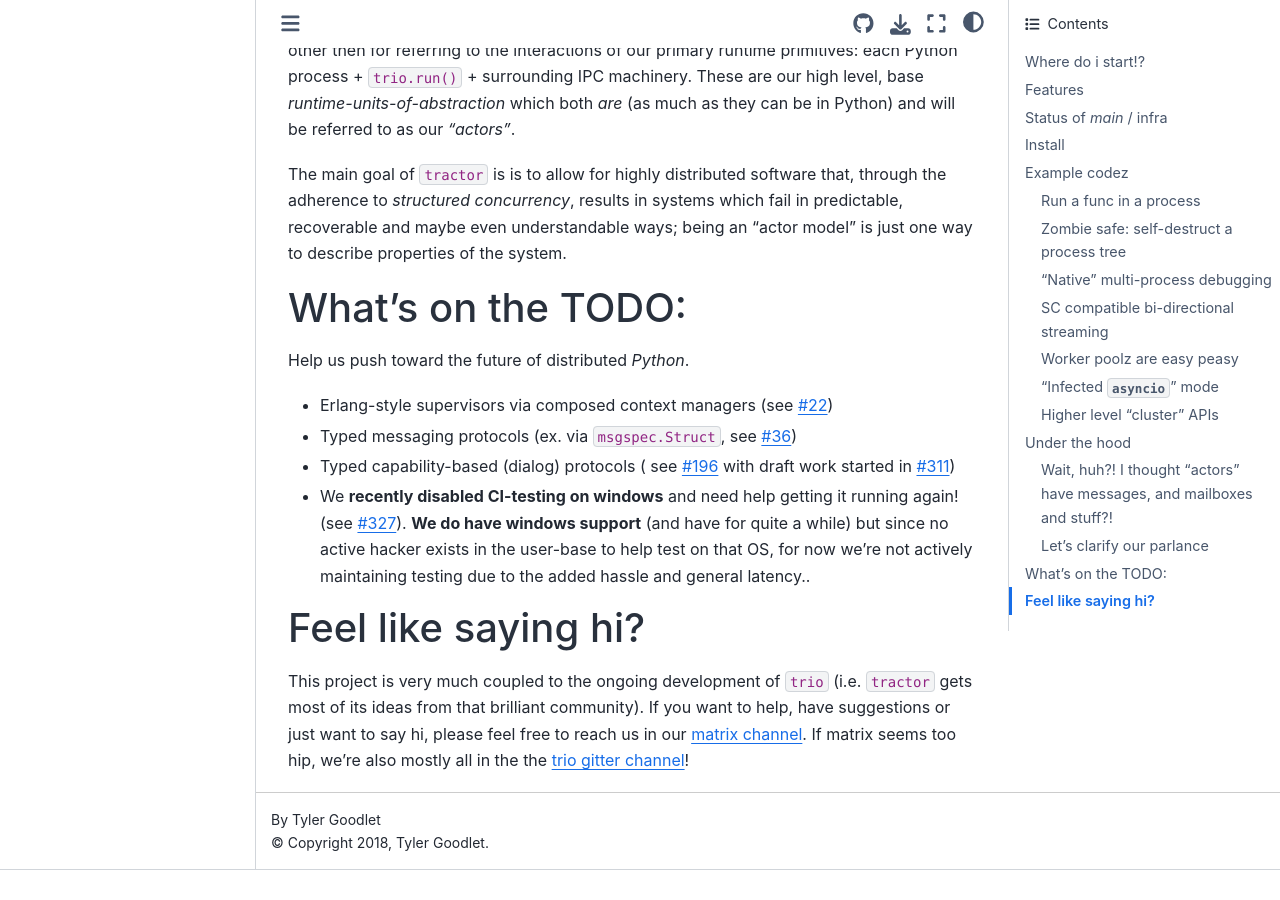
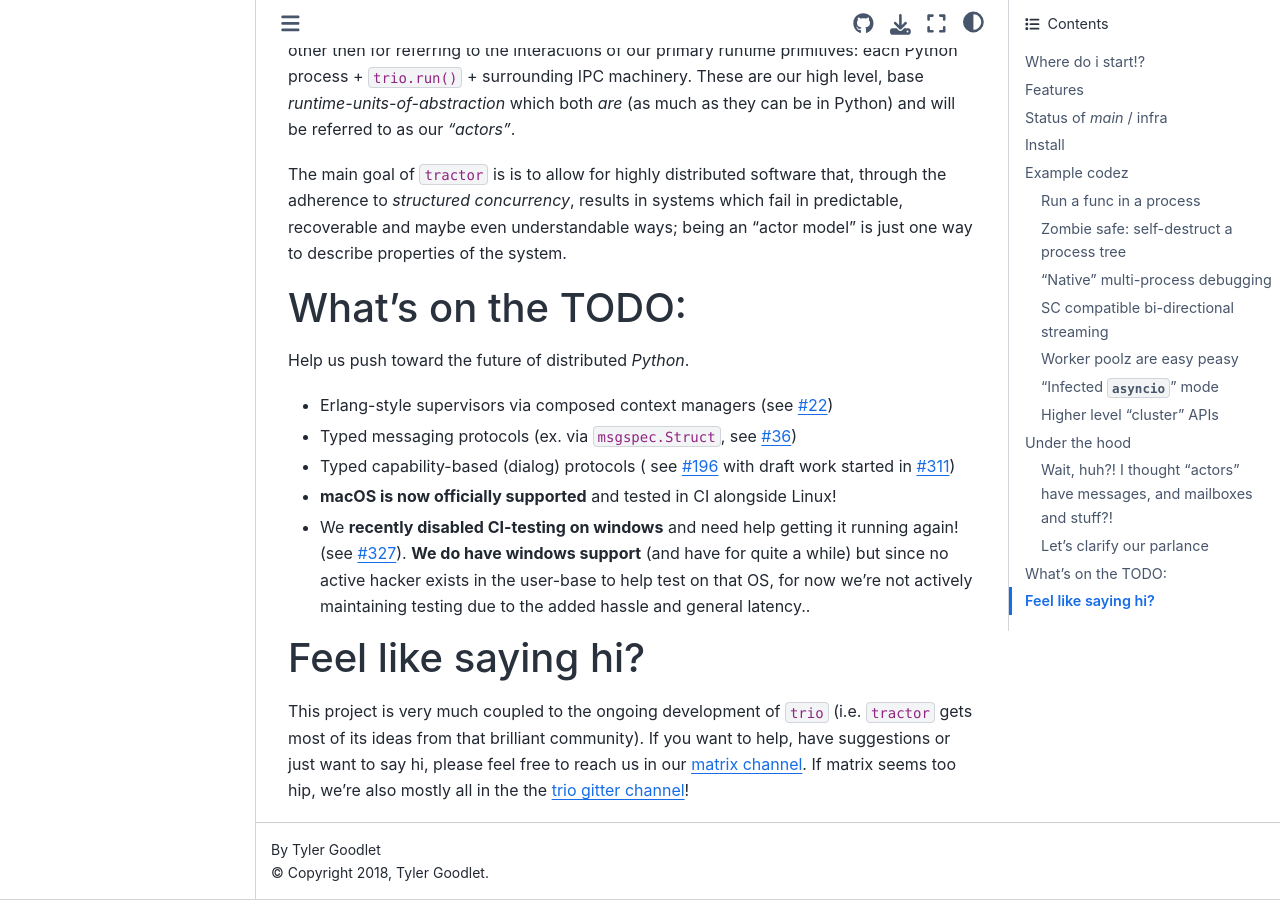
Before and after one commit to goodboy/tractor, a Sphinx documentation site: the page built from docs/README.rst, in a window 1280 px wide and 900 px high, scrolled down 11923 px. Built offline with Sphinx 7.4.7 and the Sphinx Book theme 1.1.4, drawn with Linux system fonts in a browser that asks for light colours; before the commit the page ends 12793 px from its top, so only the background shows below that.

Commit message:
Announce macOS support in `pyproject` and README
- add `"Operating System :: MacOS"` classifier.
- add macOS bullet to README's TODO/status section.

(this patch was generated in some part by [`claude-code`][claude-code-gh])
[claude-code-gh]: https://github.com/anthropics/claude-code

```diff
--- a/docs/README.rst
+++ b/docs/README.rst
@@ -641,13 +641,15 @@
 - Typed capability-based (dialog) protocols ( see `#196
   <https://github.com/goodboy/tractor/issues/196>`_ with draft work
   started in `#311 <https://github.com/goodboy/tractor/pull/311>`_)
-- We **recently disabled CI-testing on windows** and need help getting
-  it running again! (see `#327
-  <https://github.com/goodboy/tractor/pull/327>`_). **We do have windows
-  support** (and have for quite a while) but since no active hacker
-  exists in the user-base to help test on that OS, for now we're not
-  actively maintaining testing due to the added hassle and general
-  latency..
+- **macOS is now officially supported** and tested in CI
+  alongside Linux!
+- We **recently disabled CI-testing on windows** and need
+  help getting it running again! (see `#327
+  <https://github.com/goodboy/tractor/pull/327>`_). **We do
+  have windows support** (and have for quite a while) but
+  since no active hacker exists in the user-base to help
+  test on that OS, for now we're not actively maintaining
+  testing due to the added hassle and general latency..
 
 
 Feel like saying hi?
--- a/pyproject.toml
+++ b/pyproject.toml
@@ -24,6 +24,7 @@
 classifiers = [
   "Development Status :: 3 - Alpha",
   "Operating System :: POSIX :: Linux",
+  "Operating System :: MacOS",
   "Framework :: Trio",
   "License :: OSI Approved :: GNU Affero General Public License v3 or later (AGPLv3+)",
   "Programming Language :: Python :: Implementation :: CPython",
```
